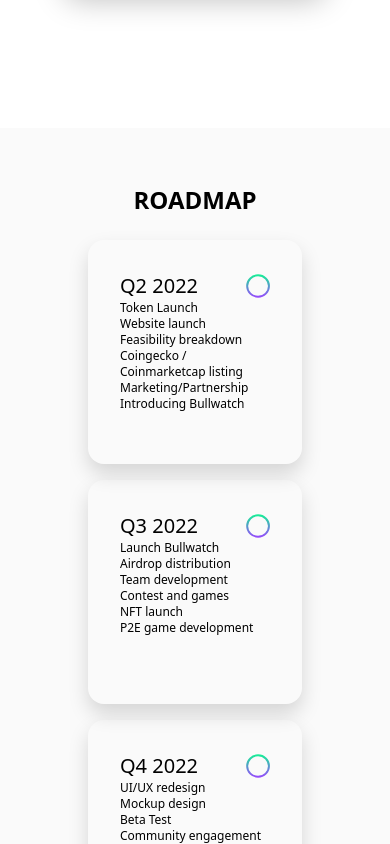
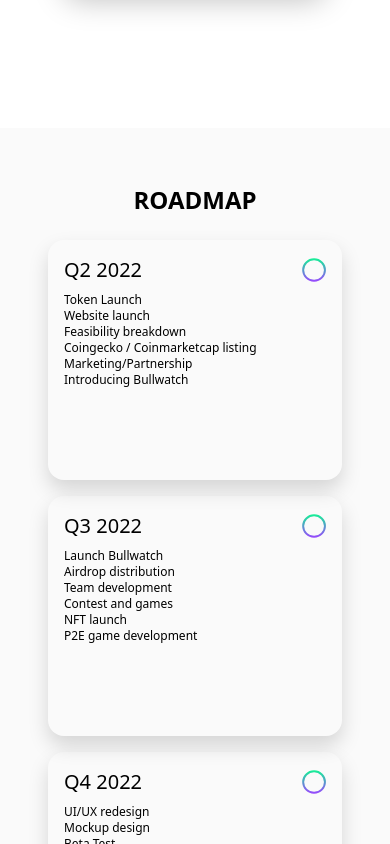
Before and after one commit to BullSolana/bull_Solana-front_End, a React (Create React App) app: page / in a window 390 px wide. Shown: the part 2680-3524 px from the top of the page. Built offline with nearby package versions, Linux system fonts and the light colour scheme.

Commit message:
sort the items

```diff
--- a/src/components/RoadmapItem.tsx
+++ b/src/components/RoadmapItem.tsx
@@ -7,7 +7,7 @@
 
 export default function RoadmapItem({ title, content }: RoadmapItemProps) {
     return (
-        <div className="h-56 sm:h-72 rounded-2xl p-8 sm:p-5 md:p-8 m-2 flex flex-col" style={{ boxShadow: '0px 10px 20px 0px #00000026' }}>
+        <div className="h-60 sm:h-72 rounded-2xl p-4 sm:p-5 md:p-8 m-2 flex flex-col space-y-2" style={{ boxShadow: '0px 10px 20px 0px #00000026' }}>
             <div className='flex flex-row justify-between sm:flex-col items-center sm:items-start '>
                 <div className="text-xl">{title}</div>
                 <img className='w-6 sm:w-20' src={circle}></img>
--- a/src/sections/Roadmap.tsx
+++ b/src/sections/Roadmap.tsx
@@ -31,7 +31,7 @@
 
 export default function Roadmap() {
     return (
-        <div id="roadmap" className="section mt-20 sm:mt-0 py-10 px-20 w-full flex flex-col items-center justify-center" style={{backgroundColor: '#FAFAFA'}}>
+        <div id="roadmap" className="section mt-20 sm:mt-0 py-10 px-10 sm:px-20 w-full flex flex-col items-center justify-center" style={{backgroundColor: '#FAFAFA'}}>
             <div className="py-4 sm:py-10 text-2xl sm:text-5xl font-bold">ROADMAP</div>
             <div className="w-full grid grid-cols-1 sm:grid-cols-3 items-center justify-between">
                 <RoadmapItem title='Q2 2022' content={q2}></RoadmapItem>
```
